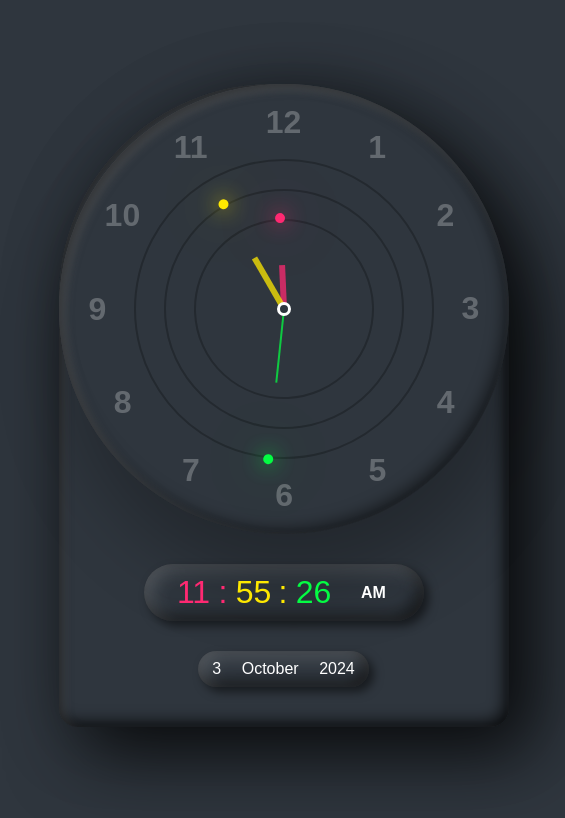
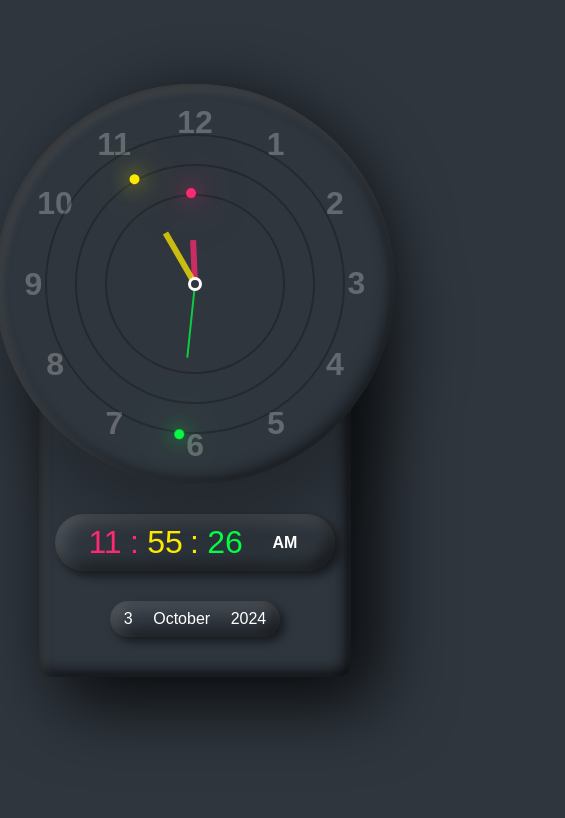
Before and after one commit to g-sameeksha/Analog-DigitalClock, a plain HTML site: page index.html in a window 390 px wide. Shown: the whole page, 565 px wide, since content can reach past the window. Drawn offline with Linux system fonts and the light colour scheme.

Commit message:
change css

```diff
--- a/index.css
+++ b/index.css
@@ -220,9 +220,15 @@ body{
 
 @media(max-width : 750px){
     .conatiner{
-        position: absolute;
-       left: 15%;
+       position: fixed;
+       left: 10%;
+       right:10%;
        top:10%;
 
     }
+
+    .clock{
+        width : 400px;
+        height: 400px;
+    }
 }
```
